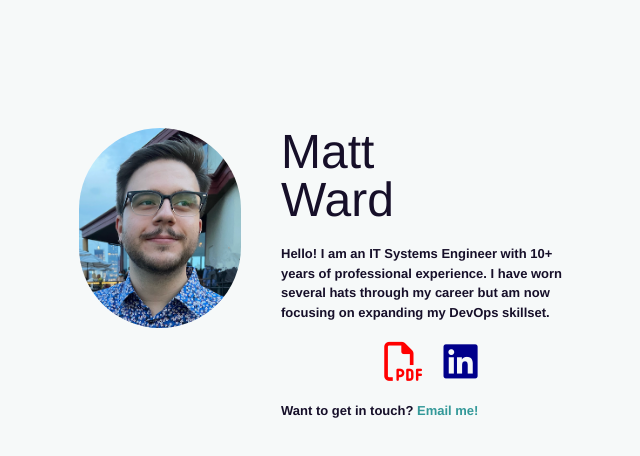
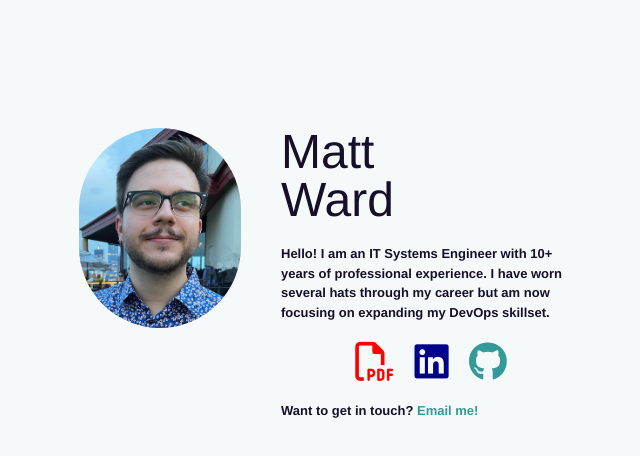
Before and after one commit to TheGreatWardino/mattward-info, a plain HTML site: page index.html in a window 1280 px wide. Shown: the whole page, without its empty margins (49-689 px from the left). Drawn offline with Linux system fonts and the light colour scheme.

Commit message:
Added Github link

```diff
--- a/index.html
+++ b/index.html
@@ -36,6 +36,10 @@
 
                 <a href="https://www.linkedin.com/in/matt-ward-a7637260"><i class="fa fa-linkedin-square fa-3x" aria-hidden="true"></i></a>
 
+								&emsp;
+
+								<a href="https://github.com/TheGreatWardino"><i class="fa fa-github fa-3x" aria-hidden="true"></i></a>
+
             </center>
         </div>
 
```
